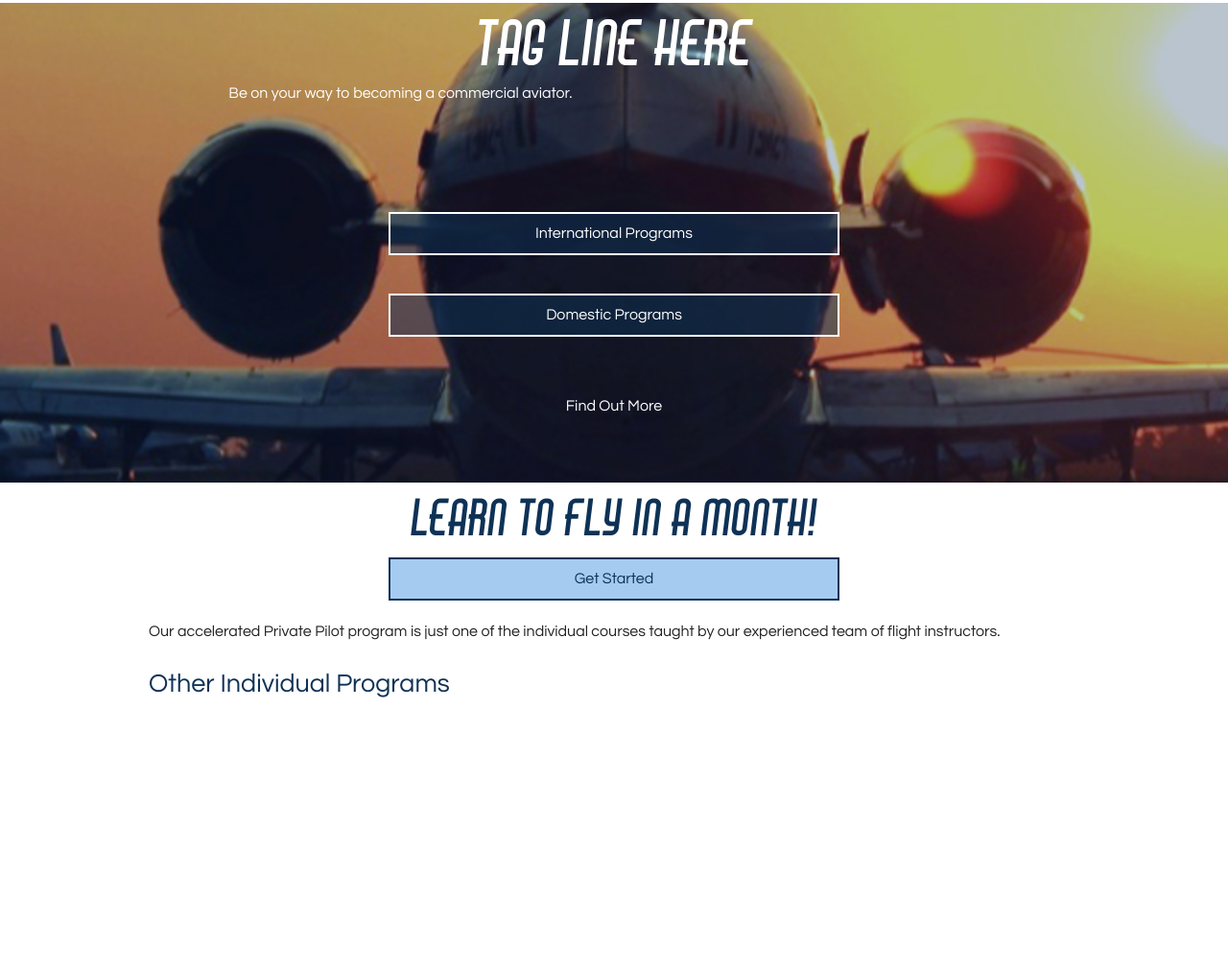
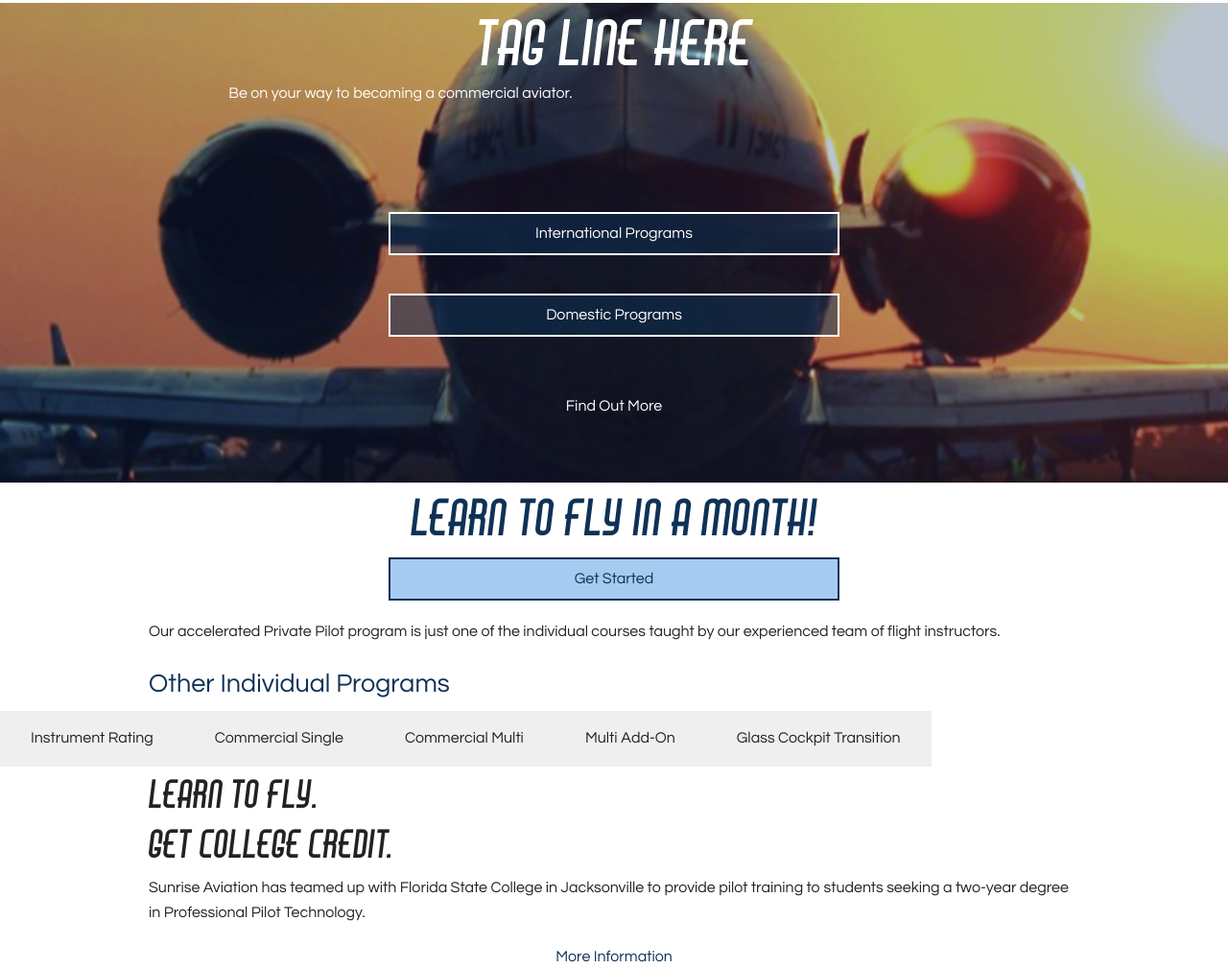
Before and after one commit to jakavery/FlySunrise, a website: page index.html in a window 1280 px wide. Shown: the part 302-1311 px from the top of the page at 96% size. Before the commit the page ends 1043 px from the top, so only its background shows below. Drawn offline with Linux system fonts and the light colour scheme.

Commit message:
Working on accordin I think

```diff
--- a/index.html
+++ b/index.html
@@ -148,6 +148,54 @@
                 <h3>Other Individual Programs</h3>
             </div>
         </div>
+        <ul class="tabs show-for-medium-up" data-tab role="tablist" data-options="deep_linking: true"><!-- Tabs -->
+            <li class="tab-title" role="presentational"><a href="#panel1" role="tab" tabindex="0" aria-selected="false">Instrument Rating</a></li>
+            <li class="tab-title" role="presentational"><a href="#panel2" role="tab" tabindex="0" aria-selected="false">Commercial Single</a></li>
+            <li class="tab-title" role="presentational"><a href="#panel3" role="tab" tabindex="0" aria-selected="false">Commercial Multi</a></li>
+            <li class="tab-title" role="presentational"><a href="#panel4" role="tab" tabindex="0" aria-selected="false">Multi Add-On</a></li>
+            <li class="tab-title" role="presentational"><a href="#panel4" role="tab" tabindex="0" aria-selected="false">Glass Cockpit Transition</a></li>
+        </ul><!-- Tabs -->
+        <dl class="accordion" data-accordion role="tablist"><!-- Content -->
+            <dd class="accordion-navigation">
+                <a href="#panel1" class="show-for-small-only" role="tab" id="panel1-heading" aria-controls="panel1">Instrument Rating</a>
+                <section id="panel1" class="content" role="tabpanel" aria-labelledby="panel1-heading"><!-- Instrument Rating -->
+                    <p>Instrument Rating</p>
+                </section><!-- Instrument Rating -->
+                <a href="#panel2" class="show-for-small-only" role="tab" id="panel2-heading" aria-controls="panel2">Commercial Single</a>
+                <section id="panel2" class="content" role="tabpanel" aria-labelledby="panel2-heading"><!-- Commercial Single -->
+                    <p>Commercial Single</p>
+                </section><!-- Commercial Single -->
+                <a href="#panel3" class="show-for-small-only" role="tab" id="panel3-heading" aria-controls="panel3">Commercial Multi</a>
+                <section id="panel3" class="content" role="tabpanel" aria-labelledby="panel3-heading"><!-- Commercial Multi -->
+                    <p>Commercial Multi</p>
+                </section><!-- Commercial Multi -->
+                <a href="#panel4" class="show-for-small-only" role="tab" id="panel4-heading" aria-controls="panel4">Multi Add-On</a>
+                <section id="panel4" class="content" role="tabpanel" aria-labelledby="panel4-heading"><!-- Multi Add-On -->
+                    <p>Multi Add-On</p>
+                </section><!-- Multi Add-On -->
+                <a href="#panel5" class="show-for-small-only" role="tab" id="panel5-heading" aria-controls="panel5">Glass Cockpit Transition</a>
+                <section id="panel5" class="content" role="tabpanel" aria-labelledby="panel5-heading"><!-- Glass Cockpit Transition -->
+                    <p>Glass Cockpit Transition</p>
+                </section><!-- Glass Cockpit Transition -->
+            </dd>
+        </dl><!-- Content -->
+    </section><!-- Individual flight programs -->
+    <section id="college-veterans">
+        <div class="row">
+            <div class="small-12 columns">
+                <h2>Learn to fly.<br>Get college credit.</h2>
+            </div>
+        </div>
+        <div class="row">
+            <div class="small-12 columns">
+                <p>Sunrise Aviation has teamed up with Florida State College in Jacksonville to provide pilot training to students seeking a two-year degree in Professional Pilot Technology.</p>
+            </div>
+        </div>
+        <div class="row">
+            <div class="small-10 medium-6 small-centered text-center columns">
+                <a href="#" class="button-blue-white-border">More Information</a>
+            </div>
+        </div>
     </section>
 
     </div> <!-- End inner-canvas wrap -->
--- a/scss/_custom.scss
+++ b/scss/_custom.scss
@@ -82,4 +82,7 @@ header h1 {
         font-family: $body-font-family;
         color: $primary-color;
     }
+    .accordion-navigation a {
+        border: 1px solid black;
+    }
 }
--- a/scss/_settings.scss
+++ b/scss/_settings.scss
@@ -336,7 +336,7 @@
 // $include-html-accordion-classes: $include-html-classes;
 
 // $accordion-navigation-padding: rem-calc(16);
-// $accordion-navigation-bg-color: $silver;
+$accordion-navigation-bg-color: #4d4d4d;
 // $accordion-navigation-hover-bg-color: scale-color($accordion-navigation-bg-color, $lightness: -5%);
 // $accordion-navigation-active-bg-color: scale-color($accordion-navigation-bg-color, $lightness: -3%);
 // $accordion-navigation-font-color: $jet;
```
Also changed, not shown: css/app.css, 1 other file.
